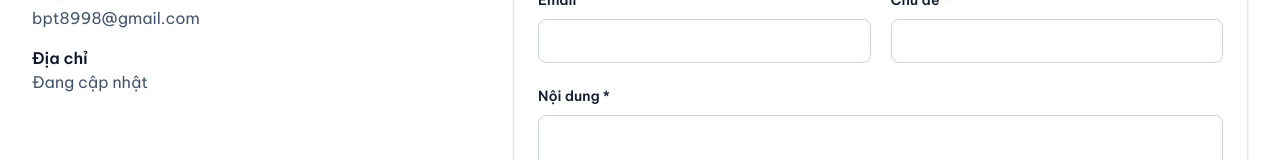
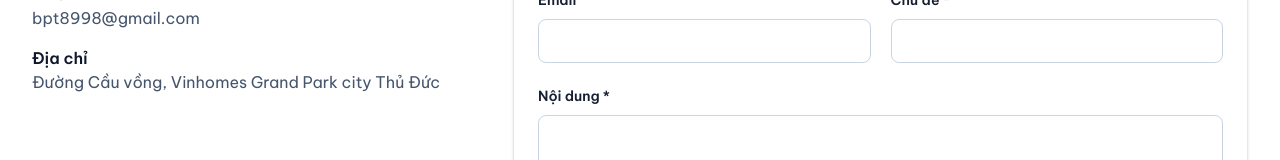
Before and after one commit to Coffee2205/vuthinh, a Next.js app: page /contact in a window 1280 px wide. Shown: the part 495-655 px from the top of the page. Built offline with nearby package versions, Linux system fonts and the light colour scheme; no server answers; the database is empty.

Commit message:
fix: update contact address

```diff
--- a/src/app/contact/page.tsx
+++ b/src/app/contact/page.tsx
@@ -29,7 +29,7 @@ return (
                         </div>
                         <div>
                             <dt className="font-semibold text-slate-900">Địa chỉ</dt>
-                            <dd>{String(contact.address||"Đang cập nhật")}</dd>
+                            <dd>{String(contact.address||"Đường Cầu vồng, Vinhomes Grand Park city Thủ Đức")}</dd>
                         </div>
                     </dl>
                 </div>
```
